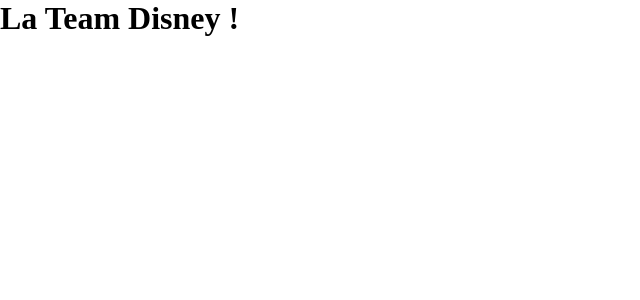
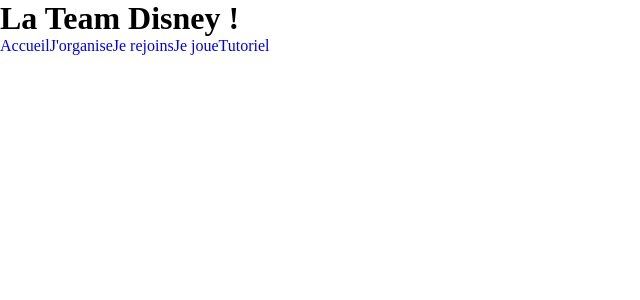
Before and after one commit to lauriepjs/Bulbify, a React (Vite) app: page / in a window 1280 px wide. Shown: the top 300 px of the page, without its empty margins (0-640 px from the left). Built offline with nearby package versions, Linux system fonts and the light colour scheme.

Commit message:
réglages router

```diff
--- a/src/App.jsx
+++ b/src/App.jsx
@@ -1,5 +1,5 @@
-
 import { BrowserRouter, Routes, Route } from "react-router-dom";
+import './index.css';
 import Home from "./pages/Home";
 import Organize from "./pages/organize";
 import Join from "./pages/Join";
@@ -12,11 +12,11 @@
     <h1>La Team Disney !</h1>
     <BrowserRouter>
       <Routes>
-        <Route exact path="/" element={Home} />
-        <Route path="/organise" element={Organize} />
-        <Route path="/rejoins" element={Join} />
-        <Route path="/joue" element={Play} />
-        <Route path="/tuto" element={Tuto} />
+        <Route exact path="/" element={<Home />} />
+        <Route path="/organise" element={<Organize />} />
+        <Route path="/rejoins" element={<Join />} />
+        <Route path="/joue" element={<Play />} />
+        <Route path="/tutoriel" element={<Tuto />} />
       </Routes>
     </BrowserRouter>
     </>
--- a/src/components/Navigation.jsx
+++ b/src/components/Navigation.jsx
@@ -7,16 +7,16 @@
       <NavLink exact to="/">
         Accueil
       </NavLink>
-      <NavLink exact to="organise">
+      <NavLink exact to="/organise">
         J'organise
       </NavLink>
-      <NavLink exact to="rejoins">
+      <NavLink exact to="/rejoins">
         Je rejoins
       </NavLink>
-      <NavLink exact to="joue">
+      <NavLink exact to="/joue">
         Je joue
       </NavLink>
-      <NavLink exact to="tuto">
+      <NavLink exact to="/tutoriel">
         Tutoriel
       </NavLink>
     </div>
--- a/src/index.css
+++ b/src/index.css
@@ -1,5 +1,4 @@
 @import url('https://fonts.googleapis.com/css2?family=Comfortaa:wght@700&display=swap');
-
 
 :root {
     font-size: 16px;
--- a/src/pages/Organize.jsx
+++ b/src/pages/Organize.jsx
@@ -5,6 +5,7 @@
     return (
         <div>
             <Navigation />
+            <h1></h1>
         </div>
     );
 };
```
